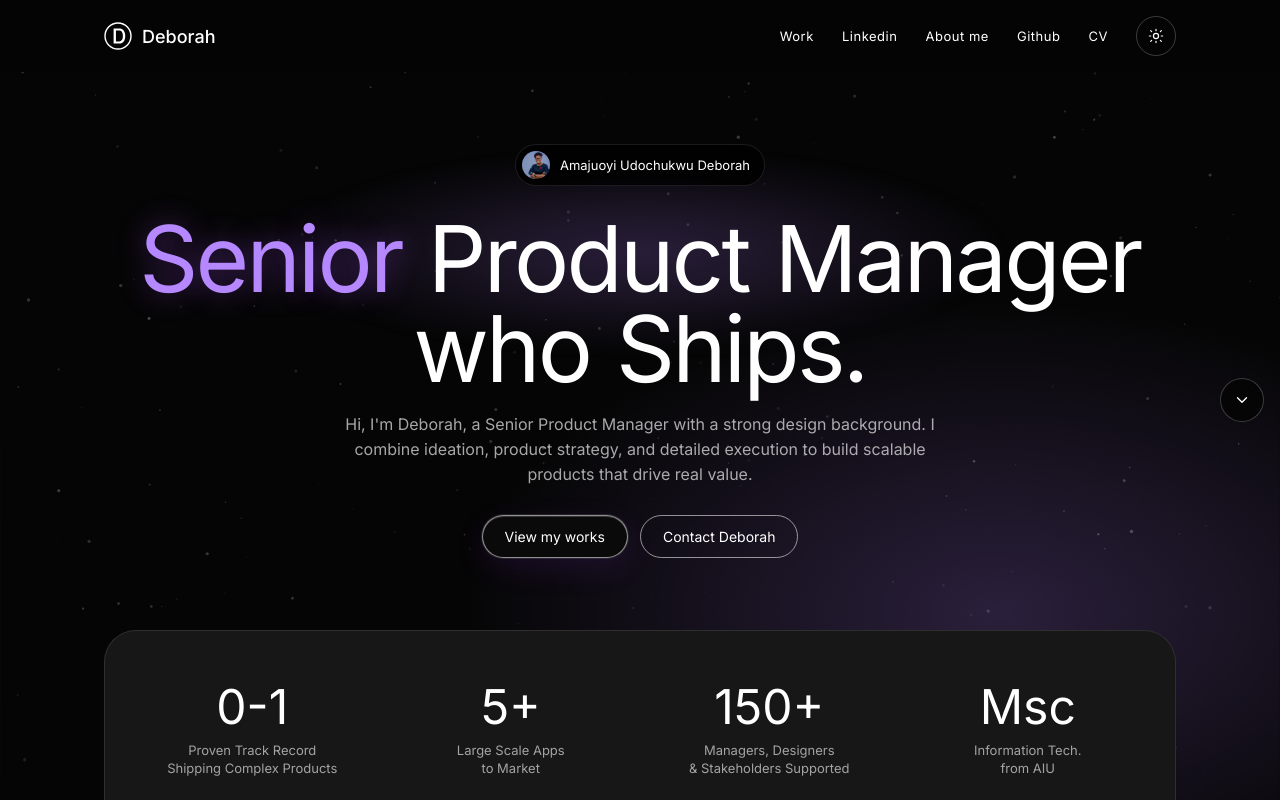
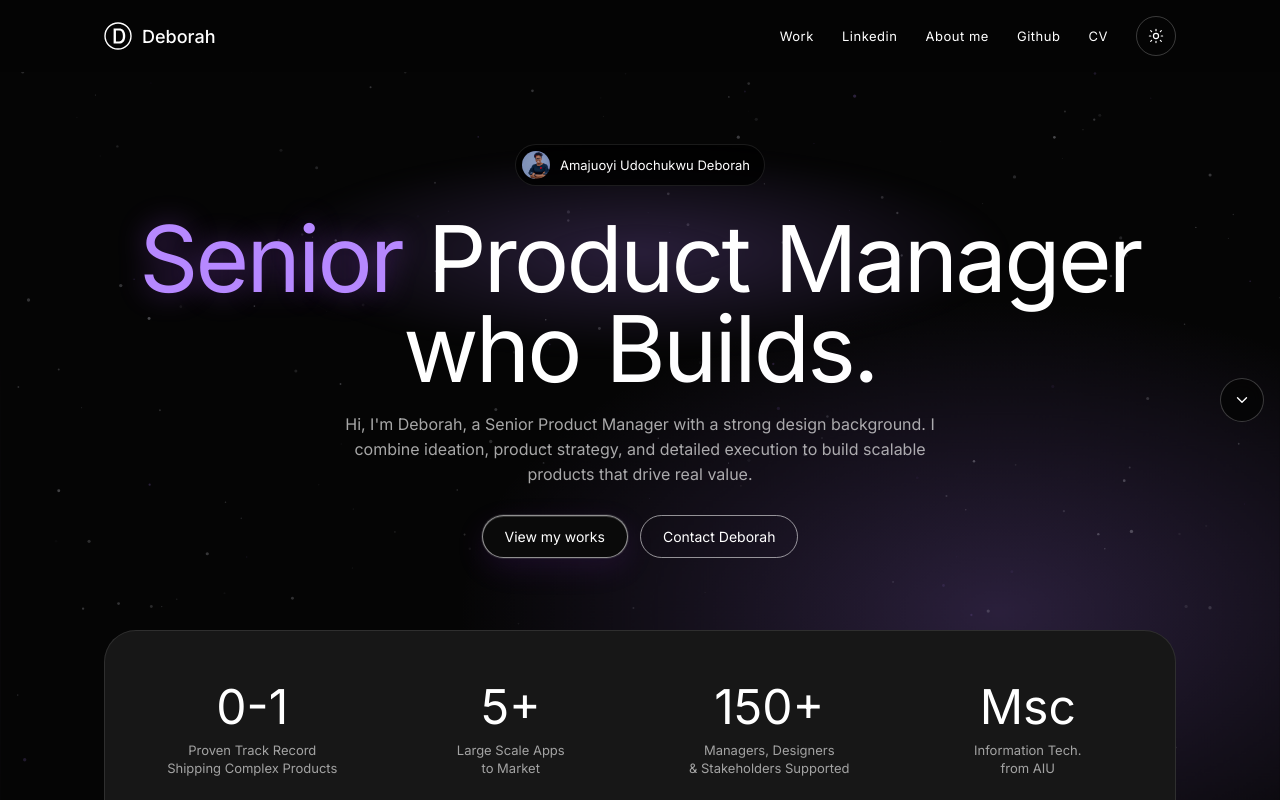
Before and after one commit to DeborahUdochukwu48/portfolio, a React (Vite) app: page / in a window 1280 px wide. Shown: the top 800 px of the page. Built offline with nearby package versions, Linux system fonts and the light colour scheme; a web font is replaced by a local one.

Commit message:
Change the hero closer from Ships to Builds.

```diff
--- a/src/App.tsx
+++ b/src/App.tsx
@@ -212,7 +212,7 @@ function Navbar() {
 
 const HERO_TITLE = [
   ['Senior', 'Product', 'Manager'],
-  ['who', 'Ships.'],
+  ['who', 'Builds.'],
 ] as const
 
 function HeroTitle() {
@@ -240,7 +240,7 @@ function HeroTitle() {
 
   return (
     <motion.h1
-      aria-label="Senior Product Manager who Ships."
+      aria-label="Senior Product Manager who Builds."
       initial={enter ? 'hidden' : false}
       animate="show"
       variants={enter}
```
